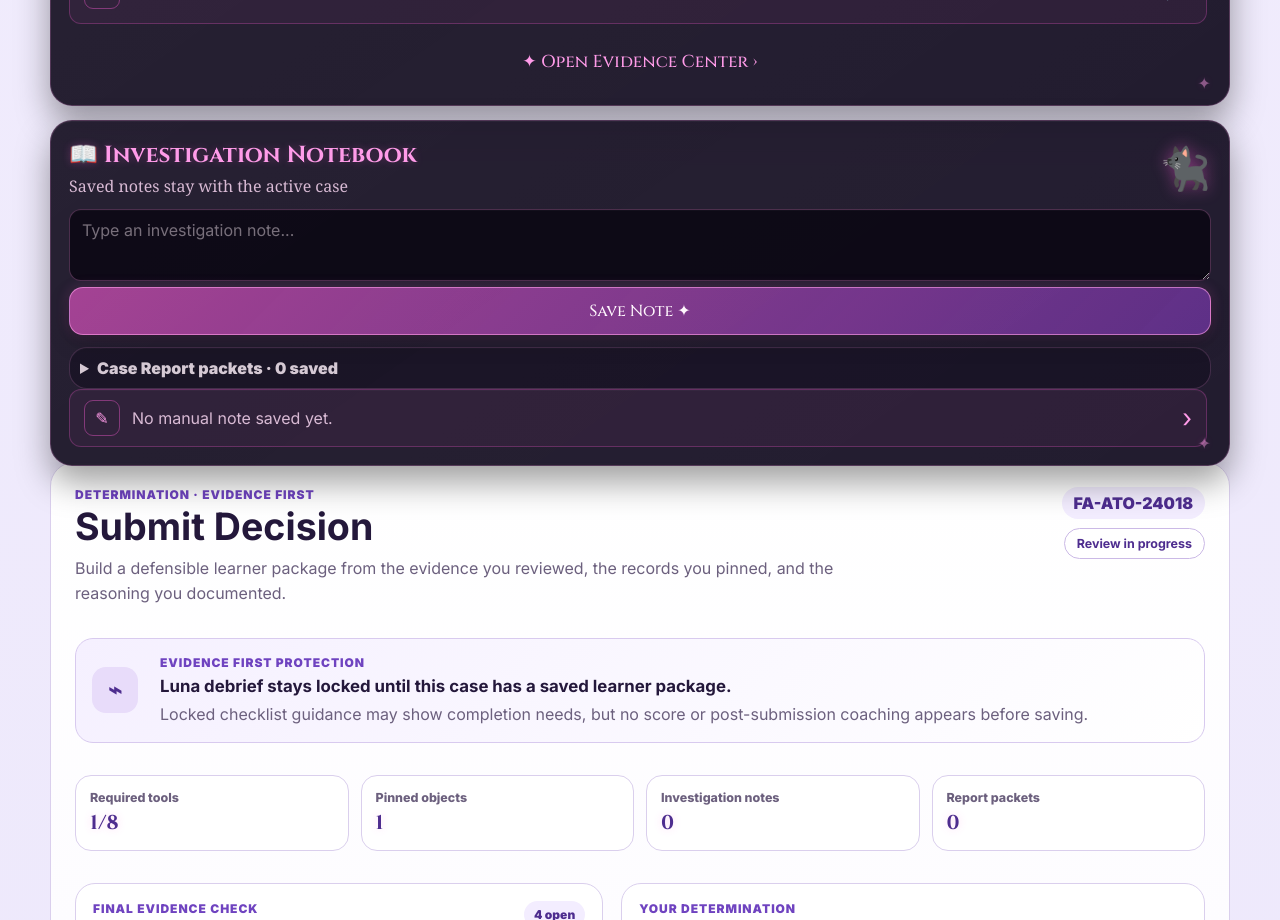
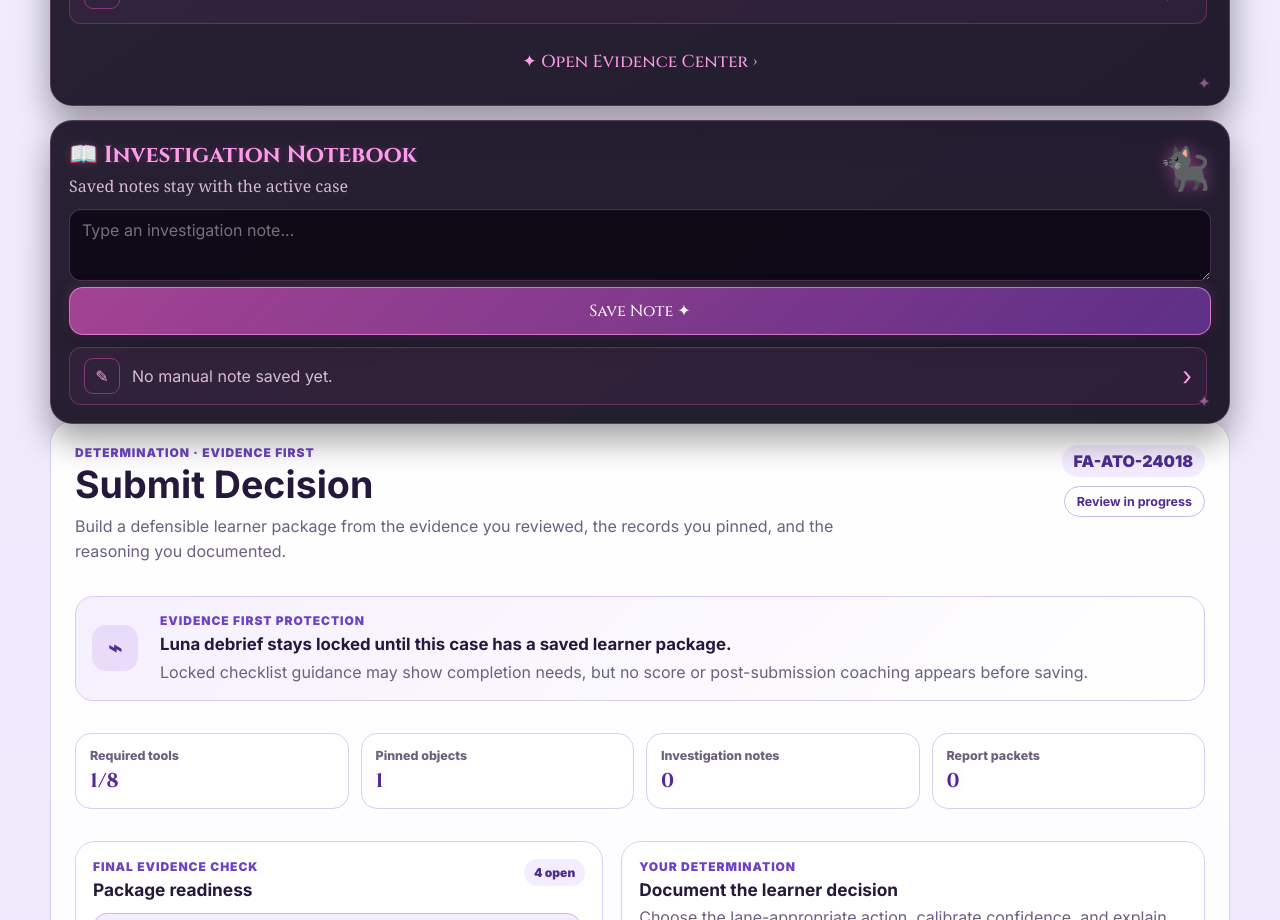
Before and after one commit to iamre2024-debug/fraud-Academy-v1, a React (Vite) app: page / in a window 1280 px wide. Shown: the part 3600-4520 px from the top of the page. Built offline with nearby package versions, Linux system fonts and the light colour scheme.

Commit message:
Remove Case Report workflow

```diff
--- a/src/BottomInvestigationGrid.jsx
+++ b/src/BottomInvestigationGrid.jsx
@@ -8,7 +8,6 @@ export default function BottomInvestigationGrid({
   noteDraft,
   setNoteDraft,
   submitNote,
-  reportPackets,
   notes,
 }) {
   const [expandedNotes, setExpandedNotes] = useState({});
@@ -17,7 +16,7 @@ export default function BottomInvestigationGrid({
   return (
     <section className="bottom-investigation-grid">
       <div className="ornate-card tray-card"><div className="card-title-row"><div><h2>▰ Investigation Tray</h2><p>Pinned Evidence & Key Identifiers</p></div><span>🦋</span></div><div className="tray-list">{tray.map((item) => <div key={item}><span>▯</span><strong>Pinned</strong><DirectCollapsibleText as="em">{item}</DirectCollapsibleText><button type="button" onClick={() => pin(item)}>📌</button></div>)}</div><button type="button" className="add-evidence" onClick={() => openTool('Evidence Center')}>✦ Open Evidence Center ›</button></div>
-      <div className="ornate-card notebook-card"><div className="card-title-row"><div><h2>📖 Investigation Notebook</h2><p>Saved notes stay with the active case</p></div><span>🐈‍⬛</span></div><form className="notebook-compose" onSubmit={submitNote}><textarea value={noteDraft} onChange={(event) => setNoteDraft(event.target.value)} placeholder="Type an investigation note..."/><button type="submit">Save Note</button></form><details className="case-report-packet-panel" open={reportPackets.length > 0}><summary>Case Report packets · {reportPackets.length} saved</summary><div>{reportPackets.slice(0, 8).map((item) => <DirectCollapsibleText key={item.id}><strong>{item.section}</strong> · {item.recordId} · {item.title}</DirectCollapsibleText>)}{!reportPackets.length && <DirectCollapsibleText>No structured packets saved yet. Use an expanded record to save one.</DirectCollapsibleText>}</div></details><div className="notebook-list">{(notes.length ? notes : ['No manual note saved yet.']).map((item, index) => { const noteKey = `${item}-${index}`; const expanded = Boolean(expandedNotes[noteKey]); return <button type="button" key={noteKey} aria-expanded={expanded} aria-label={expanded ? 'Collapse notebook note' : 'Expand notebook note'} onClick={() => toggleNote(noteKey)}><span>✎</span><DirectCollapsibleText expanded={expanded} showButton={false}>{item}</DirectCollapsibleText><em>{expanded ? 'Less' : '›'}</em></button>; })}</div></div>
+      <div className="ornate-card notebook-card"><div className="card-title-row"><div><h2>📖 Investigation Notebook</h2><p>Saved notes stay with the active case</p></div><span>🐈‍⬛</span></div><form className="notebook-compose" onSubmit={submitNote}><textarea value={noteDraft} onChange={(event) => setNoteDraft(event.target.value)} placeholder="Type an investigation note..."/><button type="submit">Save Note</button></form><div className="notebook-list">{(notes.length ? notes : ['No manual note saved yet.']).map((item, index) => { const noteKey = `${item}-${index}`; const expanded = Boolean(expandedNotes[noteKey]); return <button type="button" key={noteKey} aria-expanded={expanded} aria-label={expanded ? 'Collapse notebook note' : 'Expand notebook note'} onClick={() => toggleNote(noteKey)}><span>✎</span><DirectCollapsibleText expanded={expanded} showButton={false}>{item}</DirectCollapsibleText><em>{expanded ? 'Less' : '›'}</em></button>; })}</div></div>
     </section>
   );
 }
```
